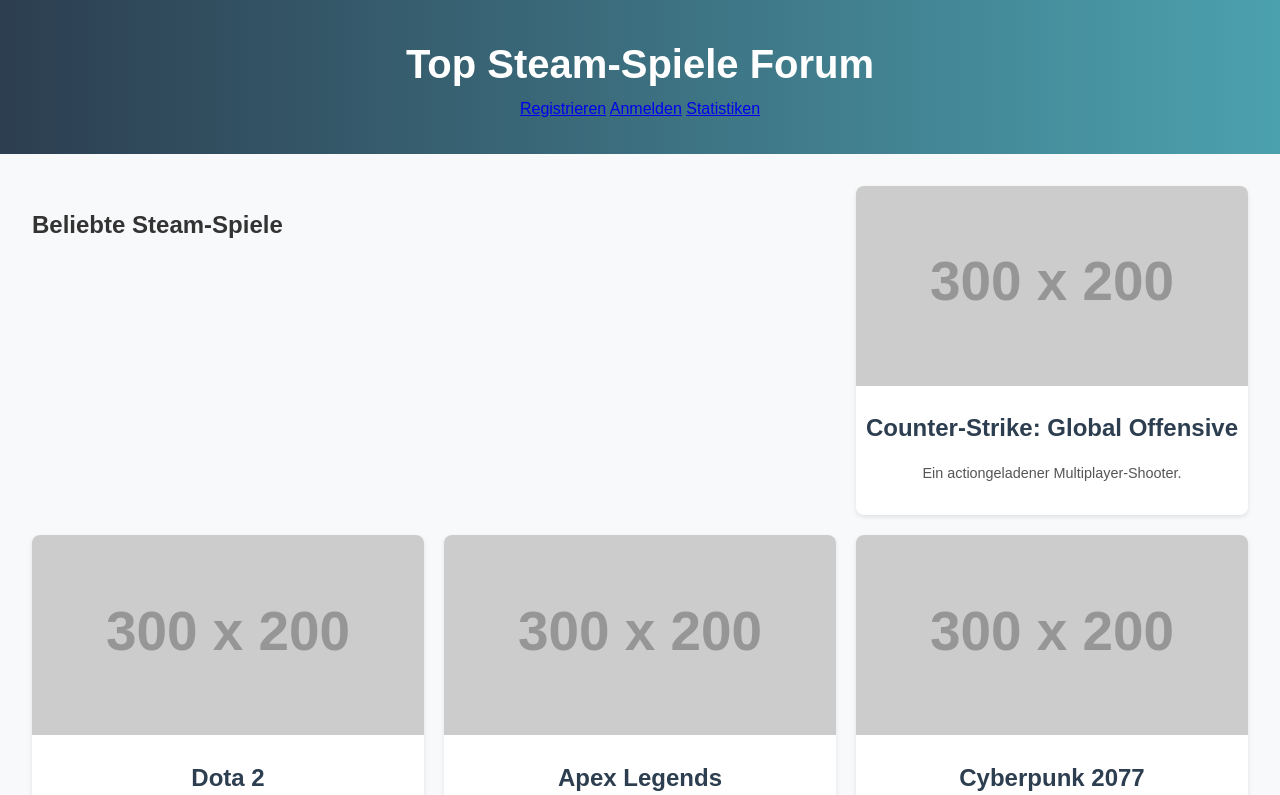
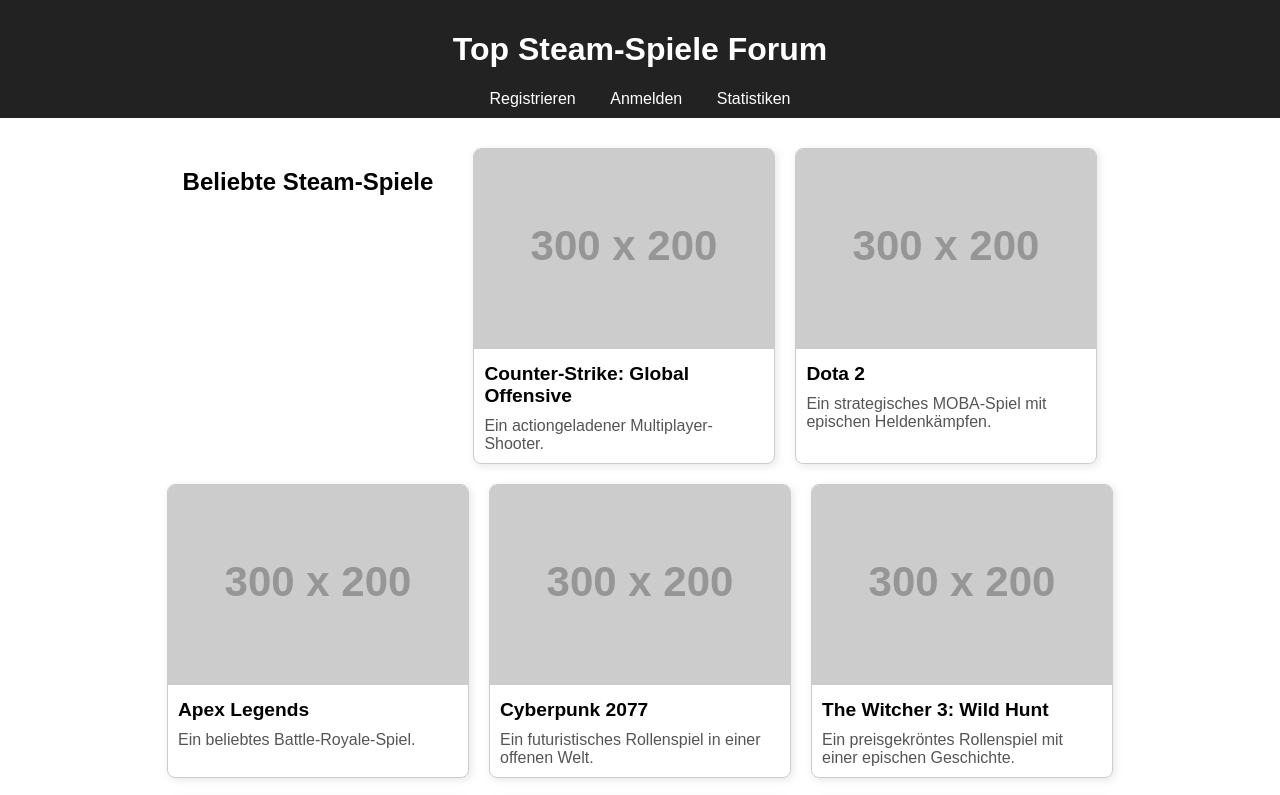
Before and after one commit to Stiivko/Stiivko, a plain HTML site: page index.html in a window 1280 px wide. Shown: the top 795 px of the page. Drawn offline with Linux system fonts and the light colour scheme; placeholder pictures from the web are drawn by us.

Commit message:
Update style.css

```diff
--- a/style.css
+++ b/style.css
@@ -1,44 +1,48 @@
-/* Allgemeines Styling */
 body {
     font-family: Arial, sans-serif;
     margin: 0;
     padding: 0;
-    background-color: #f8f9fa;
-    color: #333;
-    line-height: 1.6;
+    box-sizing: border-box;
 }
 
 header {
+    background-color: #222;
+    color: white;
+    padding: 10px;
     text-align: center;
-    background: linear-gradient(90deg, #2c3e50, #4ca1af);
-    color: white;
-    padding: 2rem 1rem;
 }
 
-header h1 {
-    margin: 0;
-    font-size: 2.5rem;
+nav a {
+    color: white;
+    margin: 0 15px;
+    text-decoration: none;
 }
 
-header p {
-    font-size: 1.2rem;
-    margin-top: 0.5rem;
+nav a:hover {
+    text-decoration: underline;
 }
 
-/* Spieleliste */
 .game-list {
-    display: grid;
-    grid-template-columns: repeat(auto-fit, minmax(300px, 1fr));
+    margin: 20px;
+    padding: 10px;
+    display: flex;
+    flex-wrap: wrap;
     gap: 20px;
-    padding: 2rem;
+    justify-content: center;
 }
 
 .game-card {
-    background: white;
+    width: 300px;
+    border: 1px solid #ccc;
     border-radius: 8px;
-    box-shadow: 0 2px 4px rgba(0, 0, 0, 0.1);
     overflow: hidden;
-    text-align: center;
+    box-shadow: 2px 2px 8px rgba(0, 0, 0, 0.1);
+    transition: transform 0.3s, box-shadow 0.3s;
+}
+
+.game-card:hover {
+    transform: scale(1.05);
+    box-shadow: 4px 4px 16px rgba(0, 0, 0, 0.2);
 }
 
 .game-card img {
@@ -48,21 +52,18 @@
 }
 
 .game-card h2 {
-    color: #2c3e50;
-    margin: 1rem 0 0.5rem;
+    font-size: 1.2em;
+    margin: 10px;
 }
 
 .game-card p {
-    padding: 0 1rem 1rem;
-    font-size: 0.9rem;
+    margin: 10px;
     color: #555;
 }
 
-/* Footer */
 footer {
     text-align: center;
-    background-color: #2c3e50;
+    background-color: #222;
     color: white;
-    padding: 1rem 0;
-    margin-top: 2rem;
+    padding: 10px 0;
 }
```
